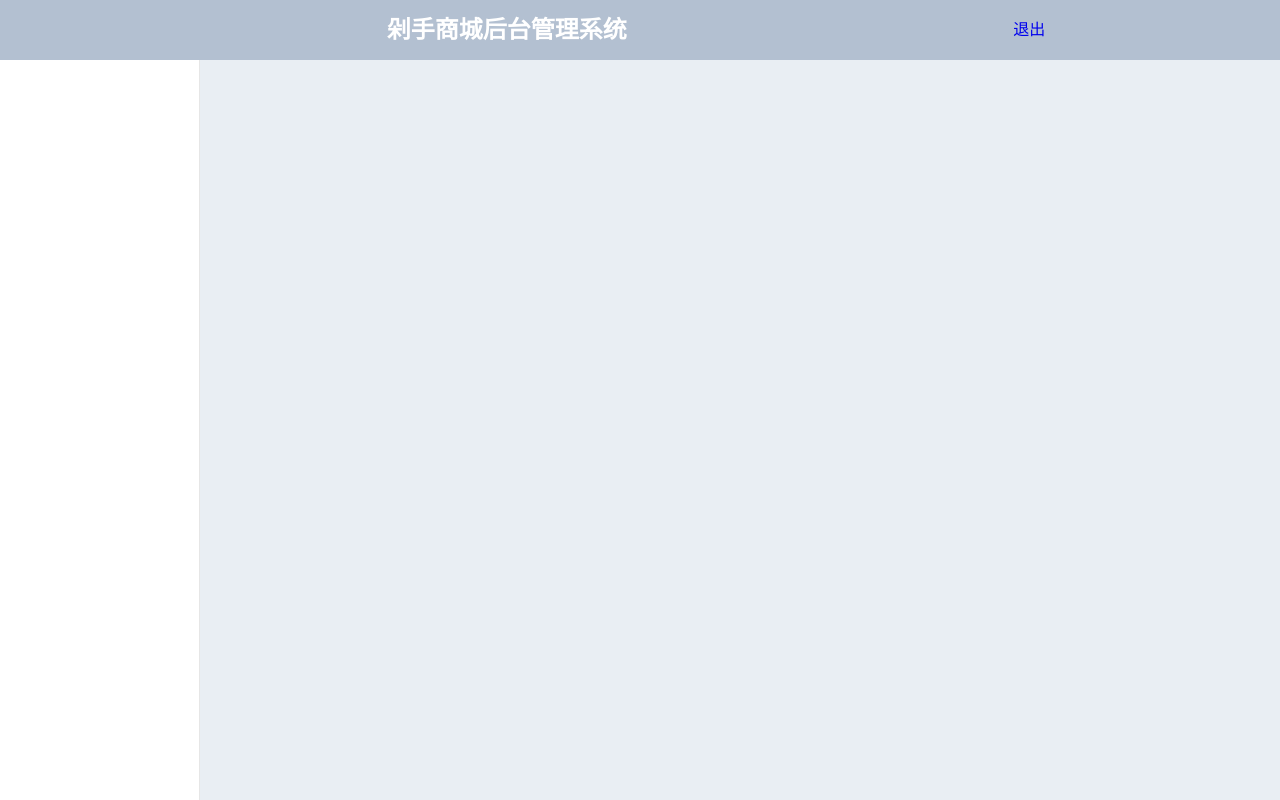
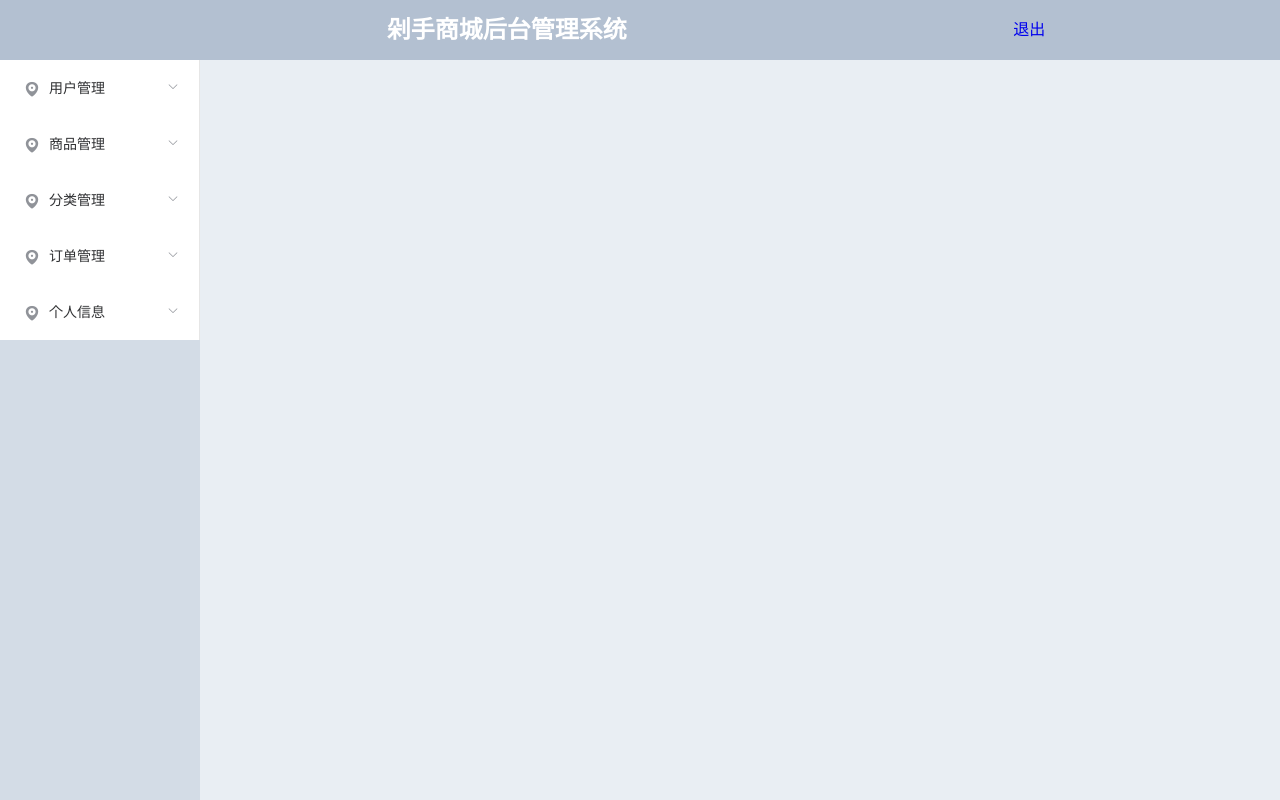
Before and after one commit to yayxs/Mall-background-management-system, a Vue app: page / in a window 1280 px wide. Built offline with nearby package versions, Linux system fonts and the light colour scheme; sample sign-in values are in the browser's storage.

Commit message:
完成登录模块

```diff
--- a/src/views/home/home.vue
+++ b/src/views/home/home.vue
@@ -17,17 +17,61 @@
     </el-header>
     <el-container class="container">
       <el-aside class="aside" width="200px">
-        <el-menu class="menu" :unique-opened="true" :router="true">
-          <el-submenu v-for="item in menus" :key="item.id" :index="''+item.id">
+        <el-menu :unique-opened="true" :router="true">
+          <!-- 1 -->
+          <el-submenu index="1">
             <template slot="title">
               <i class="el-icon-location"></i>
-              <span>{{ item.authName}}</span>
+              <span>用户管理</span>
             </template>
-
-            <!-- <el-menu-item v-for="item1 in item.children" :key="item1.id" :index=""/" + item1.path">
-              <i class="el-icon-menu"></i>
-              {{ item1.authName }}
-            </el-menu-item>-->
+            <el-menu-item index="1-1">
+              <i class="el-icon-location"></i>
+              <span>用户列表</span>
+            </el-menu-item>
+          </el-submenu>
+          <!-- 2 -->
+          <el-submenu index="2">
+            <template slot="title">
+              <i class="el-icon-location"></i>
+              <span>商品管理</span>
+            </template>
+            <el-menu-item index="1-1">
+              <i class="el-icon-location"></i>
+              <span>导航一</span>
+            </el-menu-item>
+          </el-submenu>
+          <!-- 3 -->
+          <el-submenu index="3">
+            <template slot="title">
+              <i class="el-icon-location"></i>
+              <span>分类管理</span>
+            </template>
+            <el-menu-item index="1-1">
+              <i class="el-icon-location"></i>
+              <span>用户列表</span>
+            </el-menu-item>
+          </el-submenu>
+          <!-- 4 -->
+          <el-submenu index="4">
+            <template slot="title">
+              <i class="el-icon-location"></i>
+              <span>订单管理</span>
+            </template>
+            <el-menu-item index="1-1">
+              <i class="el-icon-location"></i>
+              <span>导航一</span>
+            </el-menu-item>
+          </el-submenu>
+          <!-- 5 -->
+          <el-submenu index="5">
+            <template slot="title">
+              <i class="el-icon-location"></i>
+              <span>个人信息</span>
+            </template>
+            <el-menu-item index="1-1">
+              <i class="el-icon-location"></i>
+              <span>导航一</span>
+            </el-menu-item>
           </el-submenu>
         </el-menu>
       </el-aside>
@@ -46,8 +90,9 @@ export default {
       menus: []
     };
   },
+  methods: {},
   beforeCreate() {
-    // 从session中获取token 判断是否有token
+    // 从localStorage中获取token 判断是否有token
     const token = localStorage.getItem("token");
     if (!token) {
       // 返回登录页
```
